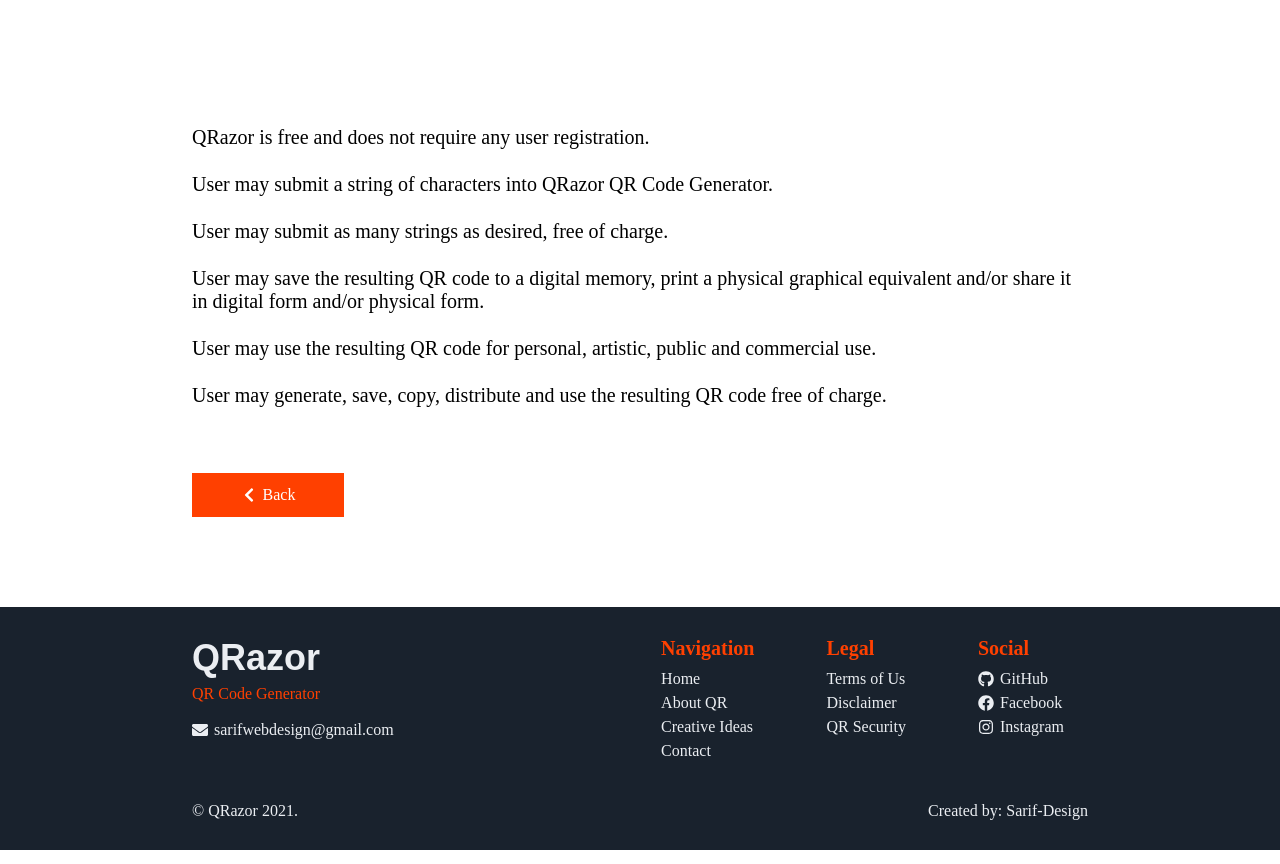
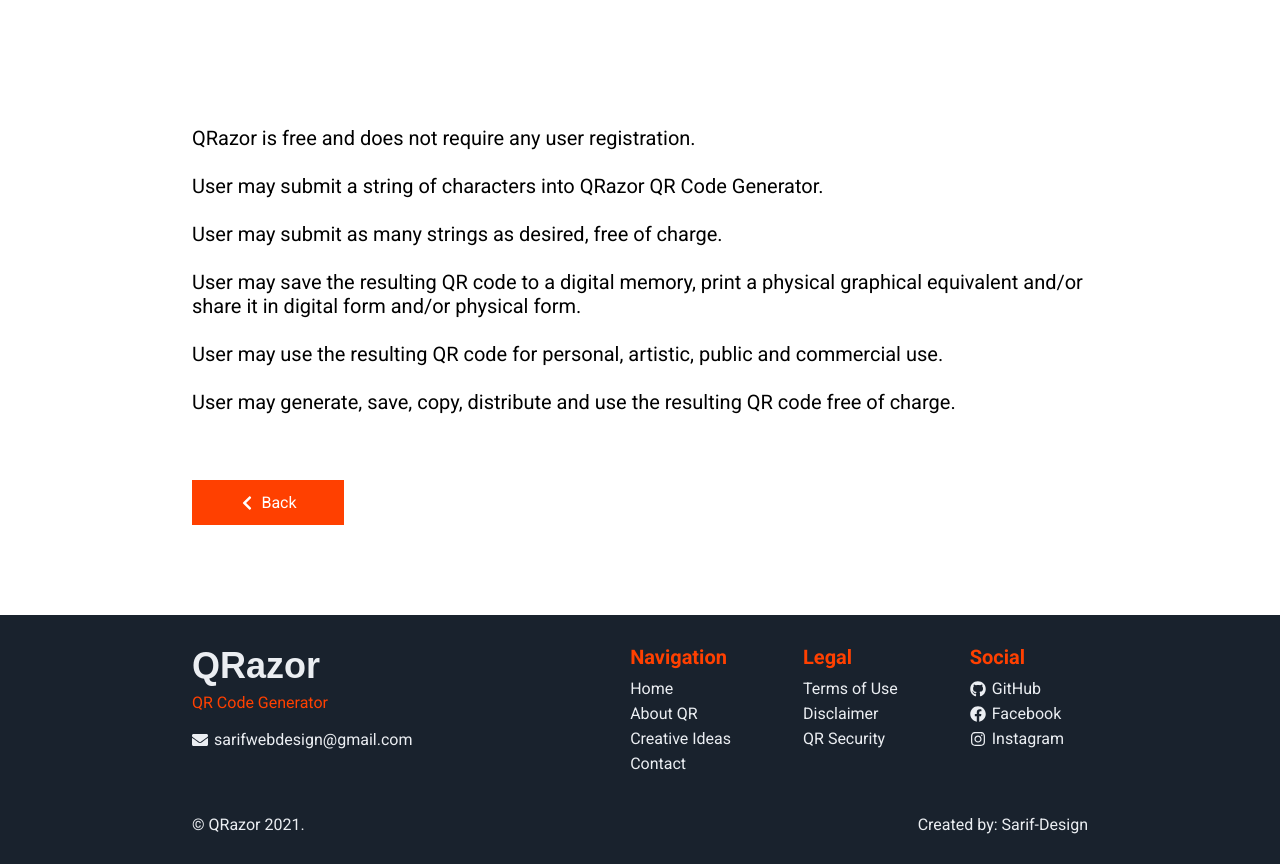
Before and after one commit to SJuras/QRazor, a React (Create React App) app in the folder qrazor/: page /terms in a window 1280 px wide. Shown: the part 400-1264 px from the top of the page. Built offline with nearby package versions, Linux system fonts and the light colour scheme.

Commit message:
v1.1.6 Fonts added.

```diff
--- a/qrazor/public/index.html
+++ b/qrazor/public/index.html
@@ -24,6 +24,14 @@
       work correctly both with client-side routing and a non-root public URL.
       Learn how to configure a non-root public URL by running `npm run build`.
     -->
+    <link rel="preconnect" href="https://fonts.googleapis.com">
+    <link rel="preconnect" href="https://fonts.gstatic.com" crossorigin>
+    <link href="https://fonts.googleapis.com/css2?family=Roboto:wght@100;300;400;500;700;900&display=swap" rel="stylesheet">
+    <style>
+      * {
+        font-family: 'Roboto', sans-serif;
+      }
+    </style>
     <title>QRazor | Your free QR code generator</title>
   </head>
   <body>
--- a/qrazor/src/components/Footer.jsx
+++ b/qrazor/src/components/Footer.jsx
@@ -153,7 +153,7 @@
               <FooterBiggerBox>
                 <BiggerBoxTitle>Legal</BiggerBoxTitle>
                 <FooterList>
-                  <FooterListItem><NavLink to="/terms">Terms of Us</NavLink></FooterListItem>
+                  <FooterListItem><NavLink to="/terms">Terms of Use</NavLink></FooterListItem>
                   <FooterListItem><NavLink to="/disclaimer">Disclaimer</NavLink></FooterListItem>
                   <FooterListItem><NavLink to="/security">QR Security</NavLink></FooterListItem>
                 </FooterList>
--- a/qrazor/src/pages/Home.jsx
+++ b/qrazor/src/pages/Home.jsx
@@ -9,13 +9,13 @@
 
 const Home = () => {
   return(
-    <>
+    <div>
       <HomeHero />
       <About />
       <Ideas />
       <Contact />
       <Footer />
-    </>
+    </div>
   );
 }
 
```
Also changed, not shown: qrazor/src/components/Navbar.jsx (+14 -0 lines).
